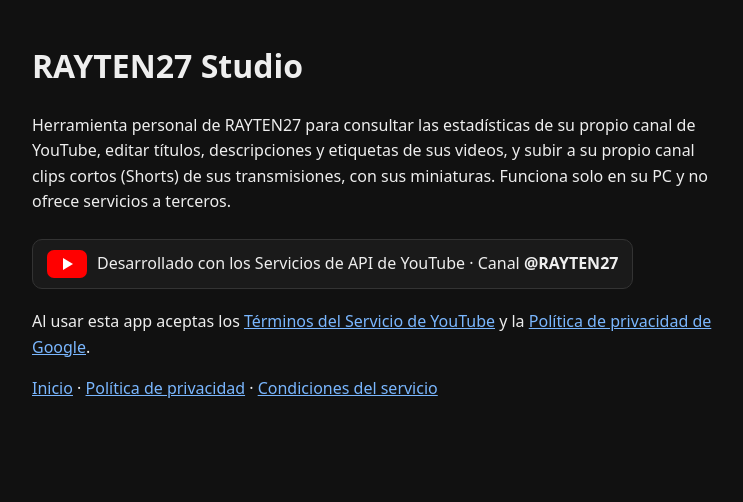
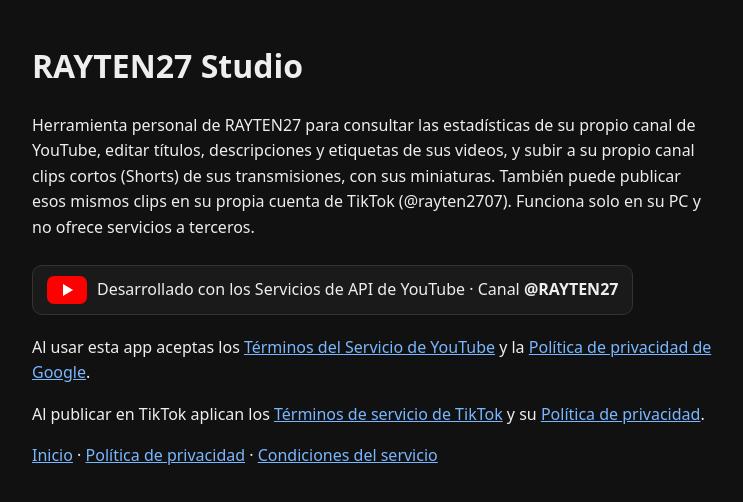
Before and after one commit to rayten27/rayten27.github.io, a plain HTML site: page index.html in a window 1280 px wide. Shown: the whole page, without its empty margins (268-1011 px from the left). Drawn offline with Linux system fonts and the light colour scheme.

Commit message:
Menciona TikTok (Content Posting API) en inicio, privacidad y condiciones
Co-Authored-By: Claude Sonnet 5.5 <noreply@anthropic.com>

```diff
--- a/index.html
+++ b/index.html
@@ -4,8 +4,9 @@
 <style>body{font-family:system-ui,sans-serif;max-width:680px;margin:40px auto;padding:0 16px;line-height:1.6;background:#111;color:#eee}a{color:#7ab7ff}.yt{display:inline-flex;align-items:center;gap:10px;margin:8px 0 4px;padding:10px 14px;border:1px solid #333;border-radius:10px;background:#1a1a1a;color:#eee;text-decoration:none}.yt svg{flex:none}</style>
 </head><body>
 <h1>RAYTEN27 Studio</h1>
-<p>Herramienta personal de RAYTEN27 para consultar las estadísticas de su propio canal de YouTube, editar títulos, descripciones y etiquetas de sus videos, y subir a su propio canal clips cortos (Shorts) de sus transmisiones, con sus miniaturas. Funciona solo en su PC y no ofrece servicios a terceros.</p>
+<p>Herramienta personal de RAYTEN27 para consultar las estadísticas de su propio canal de YouTube, editar títulos, descripciones y etiquetas de sus videos, y subir a su propio canal clips cortos (Shorts) de sus transmisiones, con sus miniaturas. También puede publicar esos mismos clips en su propia cuenta de TikTok (@rayten2707). Funciona solo en su PC y no ofrece servicios a terceros.</p>
 <a class="yt" href="https://www.youtube.com/@RAYTEN27"><svg width="40" height="28" viewBox="0 0 40 28" aria-hidden="true"><rect width="40" height="28" rx="7" fill="#FF0000"/><path d="M16 8l10 6-10 6z" fill="#fff"/></svg><span>Desarrollado con los Servicios de API de YouTube · Canal <strong>@RAYTEN27</strong></span></a>
 <p>Al usar esta app aceptas los <a href="https://www.youtube.com/t/terms">Términos del Servicio de YouTube</a> y la <a href="https://policies.google.com/privacy">Política de privacidad de Google</a>.</p>
+<p>Al publicar en TikTok aplican los <a href="https://www.tiktok.com/legal/page/global/terms-of-service/es">Términos de servicio de TikTok</a> y su <a href="https://www.tiktok.com/legal/page/row/privacy-policy/es">Política de privacidad</a>.</p>
 <p><a href="index.html">Inicio</a> · <a href="privacidad.html">Política de privacidad</a> · <a href="condiciones.html">Condiciones del servicio</a></p>
 </body></html>
```
Also changed, not shown: condiciones.html (+2 -0 lines), privacidad.html (+2 -0 lines), 1 other file.
